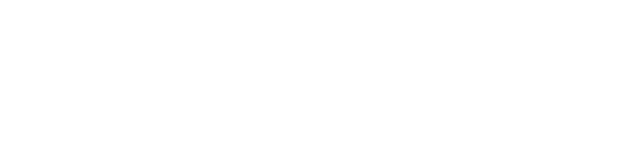
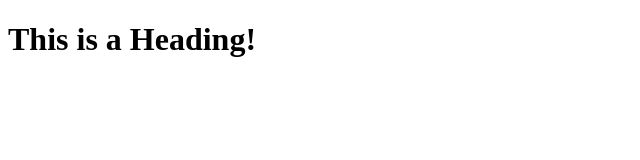
Before and after one commit to shaundnz/past-paper-website, a plain HTML site: page index.html in a window 1280 px wide. Shown: the whole page, without its empty margins (0-640 px from the left). Drawn offline with Linux system fonts and the light colour scheme.

Commit message:
Update index.html
Test 1

```diff
--- a/index.html
+++ b/index.html
@@ -4,6 +4,7 @@
     <meta charset="UTF-8">
     <title>Title</title>
 </head>
+    <h1>This is a Heading!</h1>
 <body>
 
 </body>
```
